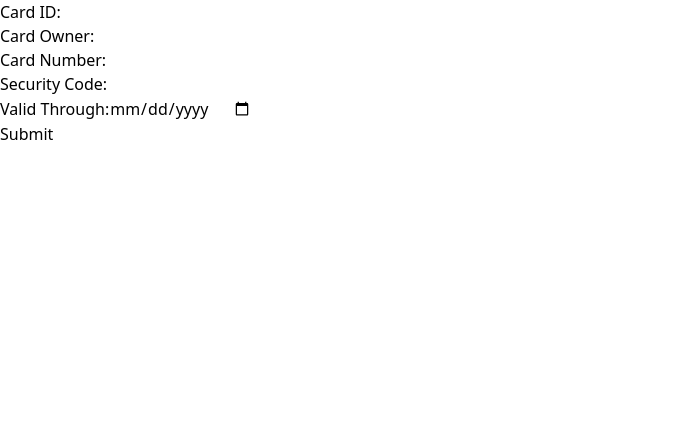
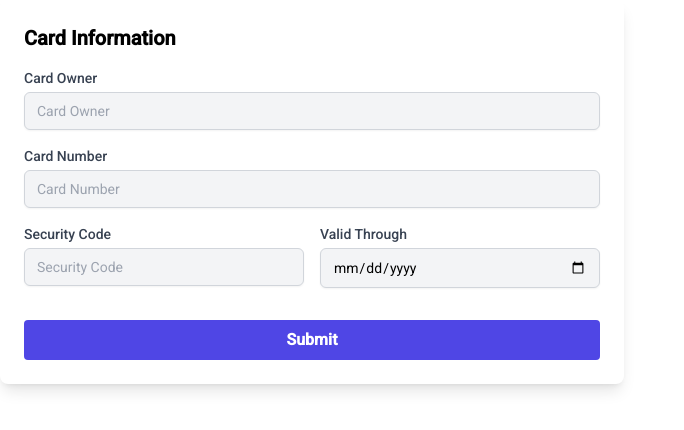
Before and after one commit to KILLERSTONE/InsuranceFrontEnd, an Angular app: page /payment/form in a window 1280 px wide. Shown: the top 430 px of the page, without its empty margins (0-684 px from the left). Built offline with nearby package versions, Linux system fonts and the light colour scheme.

Commit message:
Final Working all functionalities

```diff
--- a/angular.json
+++ b/angular.json
@@ -35,6 +35,7 @@
               "src/assets"
             ],
             "styles": [
+              "@angular/material/prebuilt-themes/deeppurple-amber.css",
               "src/styles.css"
             ],
             "scripts": [],
@@ -99,6 +100,7 @@
               "src/assets"
             ],
             "styles": [
+              "@angular/material/prebuilt-themes/deeppurple-amber.css",
               "src/styles.css"
             ],
             "scripts": []
--- a/package.json
+++ b/package.json
@@ -12,10 +12,12 @@
   "private": true,
   "dependencies": {
     "@angular/animations": "^17.3.0",
+    "@angular/cdk": "^17.3.6",
     "@angular/common": "^17.3.0",
     "@angular/compiler": "^17.3.0",
     "@angular/core": "^17.3.0",
     "@angular/forms": "^17.3.0",
+    "@angular/material": "^17.3.6",
     "@angular/platform-browser": "^17.3.0",
     "@angular/platform-browser-dynamic": "^17.3.0",
     "@angular/platform-server": "^17.3.0",
--- a/src/app/app.module.ts
+++ b/src/app/app.module.ts
@@ -11,6 +11,7 @@ import { CommonModule } from '@angular/common';
 import { PaymentModule } from './payment/payment.module';
 import { SharedModule } from './shared/shared.module';
 import {ToastrModule} from 'ngx-toastr';
+import { provideAnimationsAsync } from '@angular/platform-browser/animations/async';
 
 
 @NgModule({
@@ -30,7 +31,8 @@ import {ToastrModule} from 'ngx-toastr';
 
   ],
   providers: [
-    provideClientHydration()
+    provideClientHydration(),
+    provideAnimationsAsync()
   ],
   bootstrap: [AppComponent]
 })
--- a/src/app/payment/cardform/cardform.component.html
+++ b/src/app/payment/cardform/cardform.component.html
@@ -1,40 +1,41 @@
-<form [formGroup]="cardForm" (ngSubmit)="onSubmit()">
-  <div>
-    <label for="cardId">Card ID:</label>
-    <input type="text" id="cardId" formControlName="cardId">
+<form [formGroup]="cardForm" (ngSubmit)="onSubmit()" class="grid md:grid-cols-2 gap-8">
+  <input type="hidden" id="cardId" formControlName="cardId">
+
+  <div class="bg-white shadow-lg rounded-lg p-6">
+    <h2 class="text-xl font-semibold mb-4">Card Information</h2>
+    <div class="mb-4">
+      <label for="cardOwner" class="block text-sm font-medium text-gray-700">Card Owner</label>
+      <input type="text" id="cardOwner" formControlName="cardOwner" placeholder="Card Owner"
+             class="mt-1 block w-full px-3 py-2 bg-gray-100 border border-gray-300 rounded-md shadow-sm focus:outline-none focus:ring-indigo-500 focus:border-indigo-500 sm:text-sm">
+      <div *ngIf="cardForm.get('cardOwner')?.invalid && cardForm.get('cardOwner')?.touched"
+           class="text-red-500 text-xs mt-1">Card owner is required.</div>
+    </div>
+    <div class="mb-4">
+      <label for="cardNo" class="block text-sm font-medium text-gray-700">Card Number</label>
+      <input type="text" id="cardNo" formControlName="cardNo" placeholder="Card Number"
+             class="mt-1 block w-full px-3 py-2 bg-gray-100 border border-gray-300 rounded-md shadow-sm focus:outline-none focus:ring-indigo-500 focus:border-indigo-500 sm:text-sm">
+      <div *ngIf="cardForm.get('cardNo')?.invalid && cardForm.get('cardNo')?.touched"
+           class="text-red-500 text-xs mt-1">Card number is required.</div>
+    </div>
+    <div class="grid grid-cols-2 gap-4">
+      <div class="mb-4">
+        <label for="securityCode" class="block text-sm font-medium text-gray-700">Security Code</label>
+        <input type="text" id="securityCode" formControlName="securityCode" placeholder="Security Code"
+               class="mt-1 block w-full px-3 py-2 bg-gray-100 border border-gray-300 rounded-md shadow-sm focus:outline-none focus:ring-indigo-500 focus:border-indigo-500 sm:text-sm">
+        <div *ngIf="cardForm.get('securityCode')?.invalid && cardForm.get('securityCode')?.touched"
+             class="text-red-500 text-xs mt-1">Security code is required.</div>
+      </div>
+      <div class="mb-4">
+        <label for="validThrough" class="block text-sm font-medium text-gray-700">Valid Through</label>
+        <input type="date" id="validThrough" formControlName="validThrough"
+               class="mt-1 block w-full px-3 py-2 bg-gray-100 border border-gray-300 rounded-md shadow-sm focus:outline-none focus:ring-indigo-500 focus:border-indigo-500 sm:text-sm">
+        <div *ngIf="cardForm.get('validThrough')?.invalid && cardForm.get('validThrough')?.touched"
+             class="text-red-500 text-xs mt-1">Valid through date is required.</div>
+      </div>
+    </div>
+
+    <button type="submit"
+            class="mt-4 w-full bg-indigo-600 hover:bg-indigo-700 text-white font-bold py-2 px-4 rounded"
+            [disabled]="cardForm.invalid">Submit</button>
   </div>
-
-  <div>
-    <label for="cardOwner">Card Owner:</label>
-    <input type="text" id="cardOwner" formControlName="cardOwner">
-    <div *ngIf="cardForm.get('cardOwner')?.invalid && cardForm.get('cardOwner')?.touched">
-      Card owner is required.
-    </div>
-  </div>
-
-  <div>
-    <label for="cardNo">Card Number:</label>
-    <input type="text" id="cardNo" formControlName="cardNo">
-    <div *ngIf="cardForm.get('cardNo')?.invalid && cardForm.get('cardNo')?.touched">
-      Card number is required.
-    </div>
-  </div>
-
-  <div>
-    <label for="securityCode">Security Code:</label>
-    <input type="text" id="securityCode" formControlName="securityCode">
-    <div *ngIf="cardForm.get('securityCode')?.invalid && cardForm.get('securityCode')?.touched">
-      Security code is required.
-    </div>
-  </div>
-
-  <div>
-    <label for="validThrough">Valid Through:</label>
-    <input type="date" id="validThrough" formControlName="validThrough">
-    <div *ngIf="cardForm.get('validThrough')?.invalid && cardForm.get('validThrough')?.touched">
-      Valid through date is required.
-    </div>
-  </div>
-
-  <button type="submit">Submit</button>
 </form>
--- a/src/app/payment/details/details.component.html
+++ b/src/app/payment/details/details.component.html
@@ -1,30 +1,32 @@
-<div *ngIf="cards.length > 0; else noCards">
+<div class="bg-white shadow-lg rounded-lg p-4" *ngIf="cards.length>0; else noCards">
   <h2>Card Details</h2>
-  <table>
-    <thead>
-      <tr>
-        <th>Card ID</th>
-        <th>Card Owner</th>
-        <th>Card Number</th>
-        <th>Security Code</th>
-        <th>Valid Through</th>
-        <th>Action</th>
-      </tr>
+  <table class="w-full text-sm text-left text-zinc-500">
+    <thead class="text-xs text-zinc-700 bg-zinc-50">
+        <tr>
+            <th scope="col" class="py-3 px-4">Card Owner</th>
+            <th scope="col" class="py-3 px-4">Card Number</th>
+            <th scope="col" class="py-3 px-4">Exp. Date</th>
+            <th scope="col" class="py-3 px-4"></th>
+        </tr>
     </thead>
     <tbody>
-      <tr *ngFor="let card of cards" [attr.data-card-id]="card.cardId" (click)="onTableRowClick(card)">
-        <td>{{ card.cardId }}</td>
-        <td>{{ card.cardOwner }}</td>
-        <td>{{ card.cardNo }}</td>
-        <td>{{ card.securityCode }}</td>
-        <td>{{ card.validThrough }}</td>
-        <td>
-          <button (click)="deleteCard(card.cardId)">Delete</button>
+      <tr class="bg-white border-b" *ngFor="let card of cards" [attr.data-card-id]="card.cardId" (click)="onTableRowClick(card)">
+        <td class="py-2 px-4">{{ card.cardOwner }}</td>
+        <td class="py-2 px-4">{{ card.cardNo }}</td>
+        <td class="py-2 px-4">{{ card.validThrough | date: 'MM/yyyy' }}</td>
+        <td class="py-2 px-4">
+          <button (click)="deleteCard(card.cardId)">
+            <img src="https://encrypted-tbn0.gstatic.com/images?q=tbn:ANd9GcRPO6sm_QoMTGaVe24uQnseDfdJPJ1fOSSJ2YamEwtclA&s" width="20px" height="20px">
+          </button>
         </td>
       </tr>
     </tbody>
   </table>
 </div>
+
+
+
+
 <ng-template #noCards>
   <p>No cards available.</p>
 </ng-template>
--- a/src/app/payment/payment.component.html
+++ b/src/app/payment/payment.component.html
@@ -1,6 +1,6 @@
 <!-- payment.component.html -->
 <div>
-  <h1>Payment Page</h1>
+  <h1 class="text-3xl font-bold text-center mb-6 bg-gray-200">Payment Detail Register</h1>
 
   <!-- Display CardFormComponent -->
   <app-cardform [selectedCard]="selectedCard" (formSubmitted)="reloadForm()"></app-cardform>
--- a/src/app/shared/dashboard/dashboard.component.ts
+++ b/src/app/shared/dashboard/dashboard.component.ts
@@ -18,7 +18,6 @@ export class DashboardComponent implements OnInit {
     private authService: AuthService,
 
   ) {}
-
   ngOnInit() {
     const uId = this.authService.getUserId();
 
@@ -37,4 +36,9 @@ export class DashboardComponent implements OnInit {
       this.authService.logout();
     }
   }
+
+  getDateOnly(datetimeString:Date): string {
+    return datetimeString.toLocaleDateString();
+  }
+
 }
--- a/src/index.html
+++ b/src/index.html
@@ -6,6 +6,8 @@
   <base href="/">
   <meta name="viewport" content="width=device-width, initial-scale=1">
   <link rel="icon" type="image/x-icon" href="favicon.ico">
+  <link href="https://fonts.googleapis.com/css2?family=Roboto:wght@300;400;500&display=swap" rel="stylesheet">
+  <link href="https://fonts.googleapis.com/icon?family=Material+Icons" rel="stylesheet">
 </head>
 <body>
   <app-root></app-root>
--- a/src/styles.css
+++ b/src/styles.css
@@ -12,3 +12,8 @@
 @import 'bootstrap/scss/mixins';
 @import 'ngx-toastr/toastr-bs4-alert';
 @import 'ngx-toastr/toastr-bs5-alert';
+
+html, body { height: 100%; }
+body { margin: 0; font-family: Roboto, "Helvetica Neue", sans-serif; }
+
+@import '~@angular/material/prebuilt-themes/indigo-pink.css';
```
Also changed, not shown: src/app/payment/payment.module.ts (+7 -2 lines), src/app/shared/dashboard/dashboard.component.html (+84 -48 lines), 1 other file (tests, documents, lock files or other folders).
